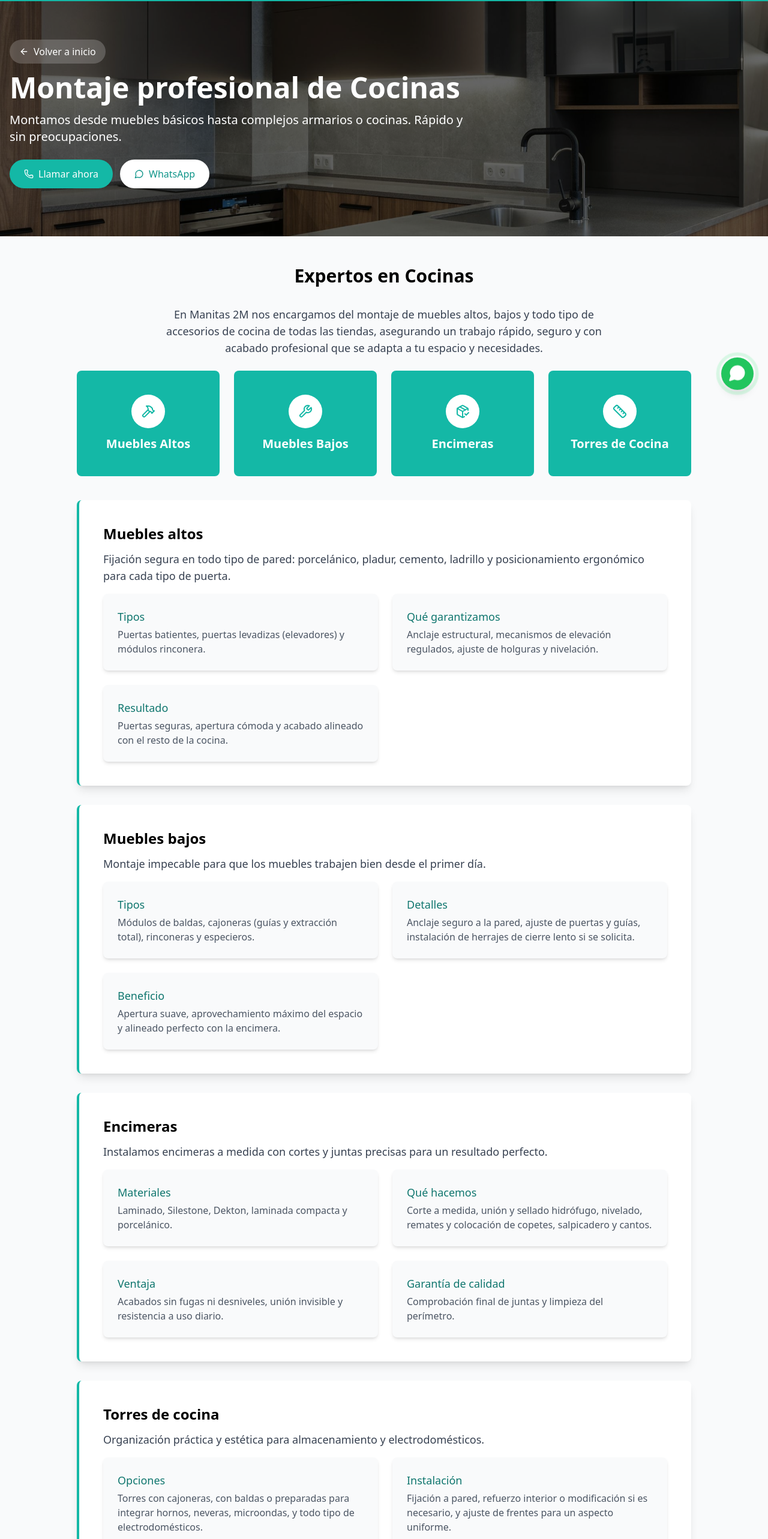
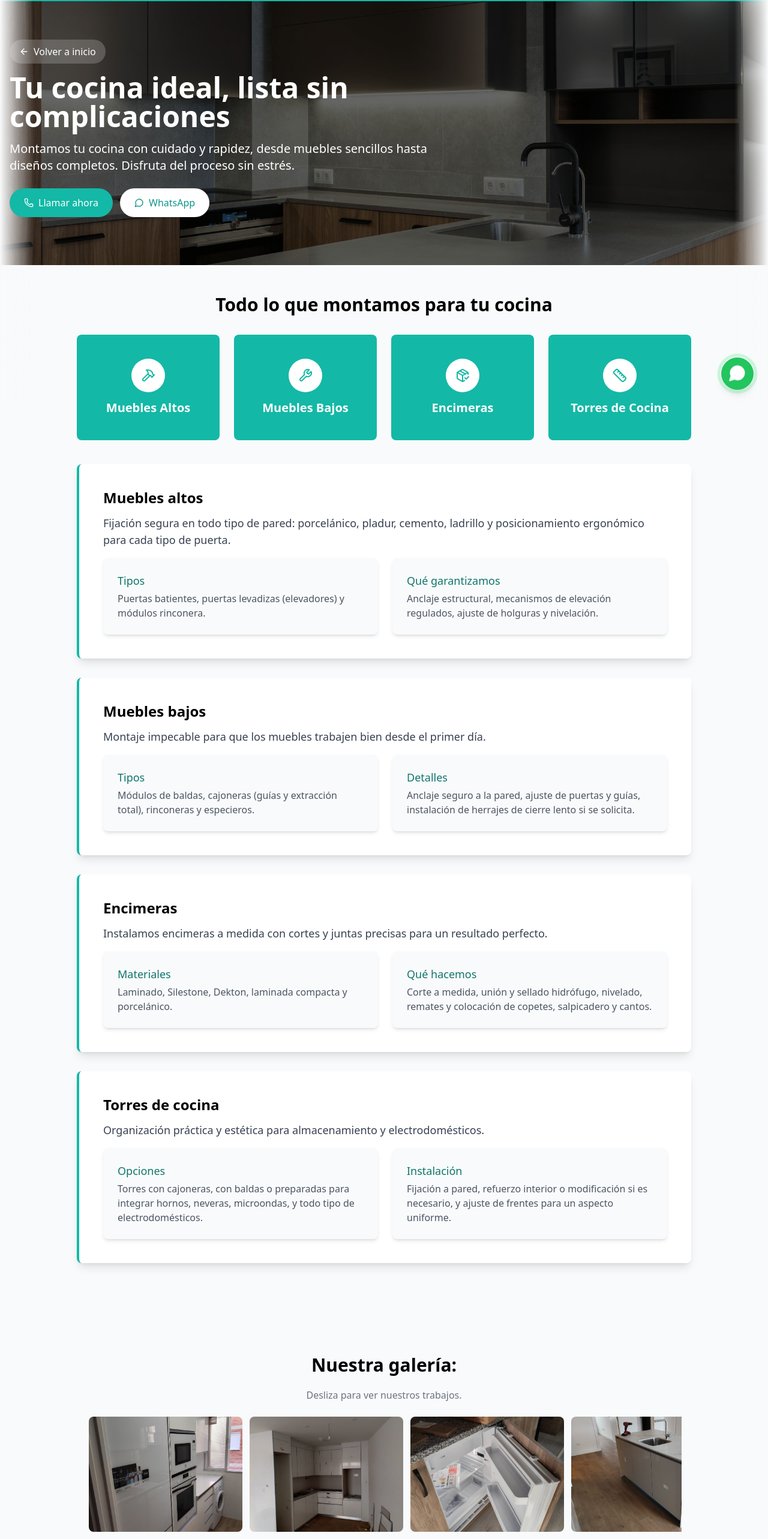
Before and after one commit to LucasOU21/2MManitasIvan, a React (Vite) app: page /cocinas in a window 1280 px wide. Shown: the part 126-2692 px from the top of the page at 60% size. Built offline with nearby package versions, Linux system fonts and the light colour scheme.

Commit message:
actualización Cocinas.jsx
Se añade carrusel de imágenes y se mejora el contenido.

```diff
--- a/src/Cocinas.jsx
+++ b/src/Cocinas.jsx
@@ -4,6 +4,11 @@ import Header from './components/Header';
 import Footer from './components/Footer';
 import FloatingWhatsApp from './components/FloatingWhatsApp';
 import montajeHero from './assets/cocina3.png';
+import montaje2 from './assets/cocina1.jpeg';
+import montaje5 from './assets/cocina1.jpg';
+import montaje1 from './assets/cocina3.jpeg';
+import montaje4 from './assets/isla.jpeg';
+import montaje3 from './assets/panelado.jpeg';
 
 const MontajeMueblesPage = () => {
   const [isLoaded, setIsLoaded] = useState(false);
@@ -48,10 +53,10 @@ const MontajeMueblesPage = () => {
           </button>
           <div className="max-w-3xl text-white">
             <h1 className={`text-4xl md:text-5xl font-bold mb-4 transition-all duration-700 ${isLoaded ? 'opacity-100 translate-y-0' : 'opacity-0 translate-y-10'}`}>
-              Montaje profesional de Cocinas
+              Tu cocina ideal, lista sin complicaciones
             </h1>
             <p className={`text-lg md:text-xl mb-6 transition-all duration-700 delay-300 ${isLoaded ? 'opacity-100 translate-y-0' : 'opacity-0 translate-y-10'}`}>
-              Montamos desde muebles básicos hasta complejos armarios o cocinas. Rápido y sin preocupaciones.
+              Montamos tu cocina con cuidado y rapidez, desde muebles sencillos hasta diseños completos. Disfruta del proceso sin estrés.
             </p>
             <div className={`flex gap-3 transition-all duration-700 delay-500 ${isLoaded ? 'opacity-100 translate-y-0' : 'opacity-0 translate-y-10'}`}>
               <button
@@ -78,11 +83,11 @@ const MontajeMueblesPage = () => {
       <section className="py-12 bg-gray-50">
         <div className="container mx-auto px-4">
           <div className="max-w-5xl mx-auto">
-            <h2 className="text-2xl md:text-3xl font-bold text-center mb-8">Expertos en Cocinas</h2>
+            <h2 className="text-2xl md:text-3xl font-bold text-center mb-8">Todo lo que montamos para tu cocina</h2>
             <div className="text-center mb-6 max-w-3xl mx-auto">
-              <p className="text-base md:text-lg text-gray-700 mb-4">
+               {/*<p className="text-base md:text-lg text-gray-700 mb-4">
                 En Manitas 2M nos encargamos del montaje de muebles altos, bajos y todo tipo de accesorios de cocina de todas las tiendas, asegurando un trabajo rápido, seguro y con acabado profesional que se adapta a tu espacio y necesidades.
-              </p>
+              </p>*/}
             </div>
 
             {/* Service feature boxes */}
@@ -131,10 +136,10 @@ const MontajeMueblesPage = () => {
                   <h4 className="font-medium text-teal-700 text-base md:text-lg mb-1">Qué garantizamos</h4>
                   <p className="text-gray-600 text-sm md:text-base leading-relaxed">Anclaje estructural, mecanismos de elevación regulados, ajuste de holguras y nivelación.</p>
                 </div>
-                <div className="bg-gray-50 p-4 md:p-6 rounded-lg shadow-sm md:shadow-md">
+                 {/*<div className="bg-gray-50 p-4 md:p-6 rounded-lg shadow-sm md:shadow-md">
                   <h4 className="font-medium text-teal-700 text-base md:text-lg mb-1">Resultado</h4>
                   <p className="text-gray-600 text-sm md:text-base leading-relaxed">Puertas seguras, apertura cómoda y acabado alineado con el resto de la cocina.</p>
-                </div>
+                </div>*/}
               </div>
             </div>
 
@@ -153,10 +158,10 @@ const MontajeMueblesPage = () => {
                   <h4 className="font-medium text-teal-700 text-base md:text-lg mb-1">Detalles</h4>
                   <p className="text-gray-600 text-sm md:text-base leading-relaxed">Anclaje seguro a la pared, ajuste de puertas y guías, instalación de herrajes de cierre lento si se solicita.</p>
                 </div>
-                <div className="bg-gray-50 p-4 md:p-6 rounded-lg shadow-sm md:shadow-md">
+                {/*<div className="bg-gray-50 p-4 md:p-6 rounded-lg shadow-sm md:shadow-md">
                   <h4 className="font-medium text-teal-700 text-base md:text-lg mb-1">Beneficio</h4>
                   <p className="text-gray-600 text-sm md:text-base leading-relaxed">Apertura suave, aprovechamiento máximo del espacio y alineado perfecto con la encimera.</p>
-                </div>
+                </div>*/}
               </div>
             </div>
 
@@ -175,14 +180,14 @@ const MontajeMueblesPage = () => {
                   <h4 className="font-medium text-teal-700 text-base md:text-lg mb-1">Qué hacemos</h4>
                   <p className="text-gray-600 text-sm md:text-base leading-relaxed">Corte a medida, unión y sellado hidrófugo, nivelado, remates y colocación de copetes, salpicadero y cantos.</p>
                 </div>
-                <div className="bg-gray-50 p-4 md:p-6 rounded-lg shadow-sm md:shadow-md">
+                {/*<div className="bg-gray-50 p-4 md:p-6 rounded-lg shadow-sm md:shadow-md">
                   <h4 className="font-medium text-teal-700 text-base md:text-lg mb-1">Ventaja</h4>
                   <p className="text-gray-600 text-sm md:text-base leading-relaxed">Acabados sin fugas ni desniveles, unión invisible y resistencia a uso diario.</p>
                 </div>
                 <div className="bg-gray-50 p-4 md:p-6 rounded-lg shadow-sm md:shadow-md">
                   <h4 className="font-medium text-teal-700 text-base md:text-lg mb-1">Garantía de calidad</h4>
                   <p className="text-gray-600 text-sm md:text-base leading-relaxed">Comprobación final de juntas y limpieza del perímetro.</p>
-                </div>
+                </div>*/}
               </div>
             </div>
 
@@ -201,12 +206,32 @@ const MontajeMueblesPage = () => {
                   <h4 className="font-medium text-teal-700 text-base md:text-lg mb-1">Instalación</h4>
                   <p className="text-gray-600 text-sm md:text-base leading-relaxed">Fijación a pared, refuerzo interior o modificación si es necesario, y ajuste de frentes para un aspecto uniforme.</p>
                 </div>
-                <div className="bg-gray-50 p-4 md:p-6 rounded-lg shadow-sm md:shadow-md">
+                 {/*<div className="bg-gray-50 p-4 md:p-6 rounded-lg shadow-sm md:shadow-md">
                   <h4 className="font-medium text-teal-700 text-base md:text-lg mb-1">Valor añadido</h4>
                   <p className="text-gray-600 text-sm md:text-base leading-relaxed">Optimizamos accesos y ventilaciones para electrodomésticos integrados.</p>
-                </div>
+                </div>*/}
               </div>
             </div>
+          </div>
+        </div>
+      </section>
+
+{/* Galería real de montajes (scroll tipo tren) */}
+      <section className="py-10 bg-gray-50">
+        <div className="container mx-auto px-4 max-w-5xl">
+          <h2 className="text-2xl md:text-3xl font-semibold text-center mb-5">Nuestra galería:</h2>
+          <p className="text-center text-gray-500 mb-6">Desliza para ver nuestros trabajos.</p>
+
+          <div className="overflow-x-auto scrollbar-thin scrollbar-thumb-gray-400 scrollbar-track-gray-100">
+            <div className="flex gap-3 px-1">
+              <img src={montaje1} alt="Montaje real 1" className="w-64 h-48 object-cover rounded-lg flex-shrink-0" />
+              <img src={montaje2} alt="Montaje real 2" className="w-64 h-48 object-cover rounded-lg flex-shrink-0" />
+              <img src={montaje3} alt="Montaje real 3" className="w-64 h-48 object-cover rounded-lg flex-shrink-0" />
+              <img src={montaje4} alt="Montaje real 4" className="w-64 h-48 object-cover rounded-lg flex-shrink-0" />
+              <img src={montaje5} alt="Montaje real 5" className="w-64 h-48 object-cover rounded-lg flex-shrink-0" />
+            </div>
+            <div className="pointer-events-none absolute inset-y-0 left-0 w-14 bg-gradient-to-r from-gray-50"></div>
+            <div className="pointer-events-none absolute inset-y-0 right-0 w-14 bg-gradient-to-l from-gray-50"></div>
           </div>
         </div>
       </section>
```
